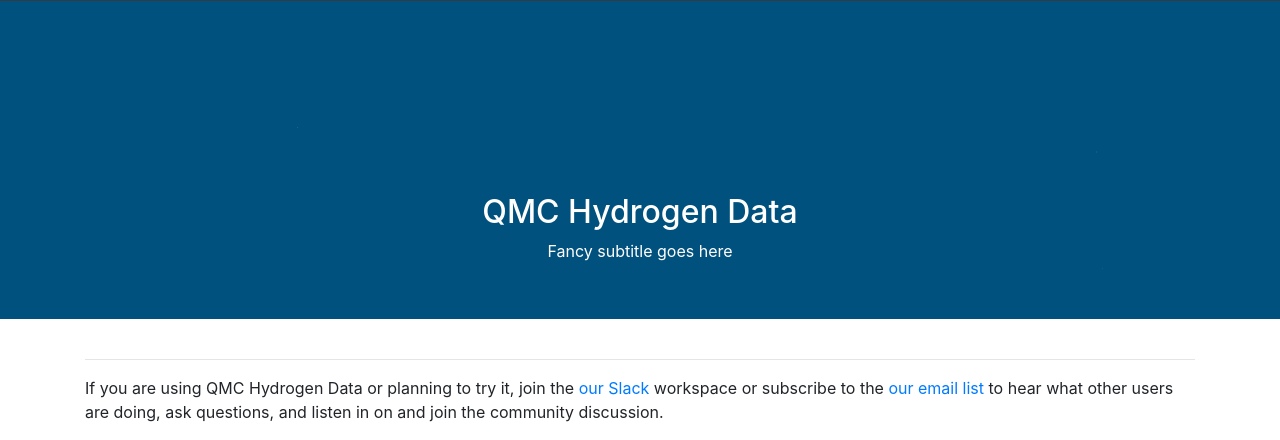
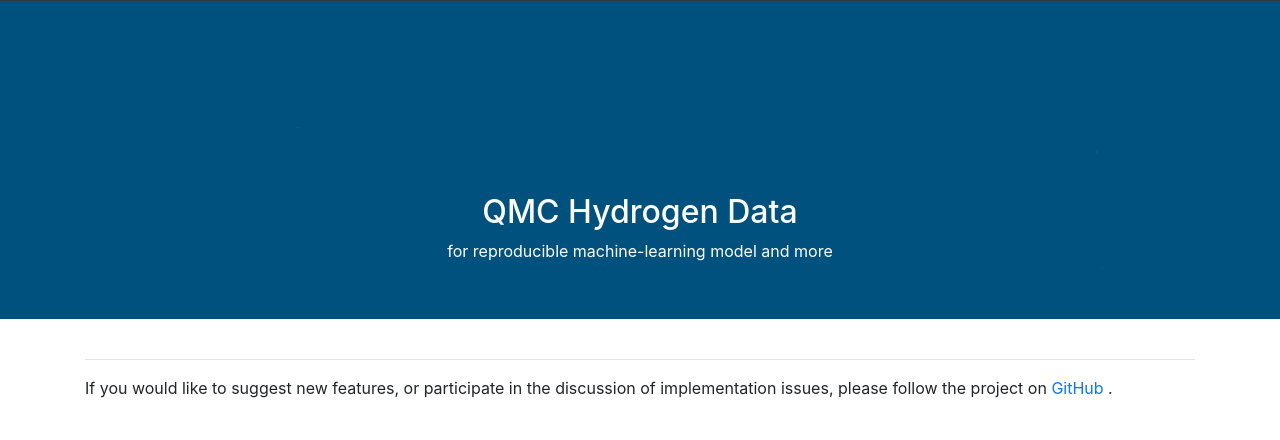
Before and after one commit to data-exp-lab/qmc-table, a Flask app: template templates/index.html in a window 1280 px wide. Shown: the part 57-497 px from the top of the page. Run offline with Flask 2, Linux system fonts and the light colour scheme; the template is opened without the code that fills it, so the values that code supplies are empty; some libraries are stand-ins or nearby versions.

Commit message:
remove non-existent links

```diff
--- a/templates/index.html
+++ b/templates/index.html
@@ -15,7 +15,7 @@
         <div class="carousel-item active" style="background-image: url('/img/banner_enhanced.png')">
           <div class="carousel-caption d-md-block">
             <h2>QMC Hydrogen Data</h3>
-            <p>Fancy subtitle goes here</p>
+            <p> for reproducible machine-learning model and more</p>
           </div>
         </div>
       </div>
@@ -84,6 +84,7 @@
     <!-- Call to Action Section -->
     <div class="row mb-4">
       <div class="col-lg-12">
+      <!--
       <p>
       If you are using QMC Hydrogen Data or planning to try it, join the
       <a href="https://join.slack.com/t/"> our Slack</a>
@@ -92,6 +93,7 @@
       to hear what other users are doing, ask questions, and listen
       in on and join the community discussion.
       </p>
+      -->
       <p>If you would like to suggest new features, or participate in the
       discussion of implementation issues, please follow the project on
       <a href="https://github.com/qmc-hamm"> GitHub </a>.</p>
@@ -100,7 +102,9 @@
     <div class="row support-logos">
       <div class="col-lg-3"></div>
       <div class="col-lg-2">
+        <!--
         <a href="https://join.slack.com/">
+        -->
         <img class="rounded-circle lazyload" data-src="img/slack.png" alt="Join the Parsl Slack team" width="60" height="60"><h3>Slack</h3></a>
       </div>
       <div class="col-lg-2">
```
